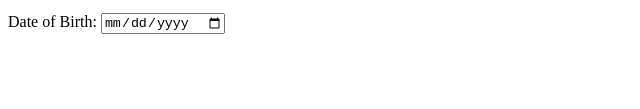
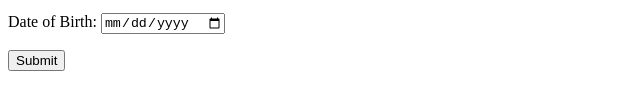
Before and after one commit to Hoizard/ITMD362-Lab2, a plain HTML site: page index.html in a window 1280 px wide. Shown: the part 141-250 px from the top of the page, without its empty margins (0-640 px from the left). Drawn offline with Linux system fonts and the light colour scheme.

Commit message:
Closed form tag and added submit button

```diff
--- a/index.html
+++ b/index.html
@@ -22,6 +22,9 @@
       <label>Date of Birth:</label>
       <input type="date" name="birth" size="10">
     </p>
-
+    <p>
+      <input type="submit" value="Submit">
+    </p>
+  </form>
 </body>
 </html>
```
